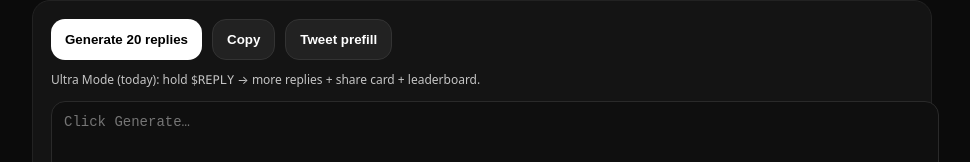
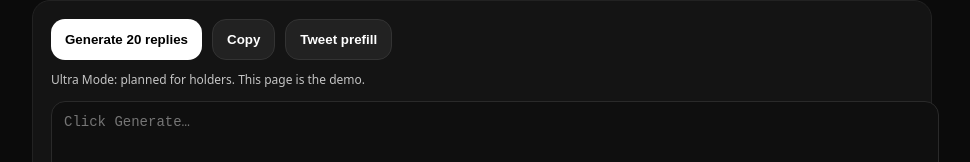
Before and after one commit to Reply-EngineSOL/reply-engine, a plain HTML site: page index.html in a window 1280 px wide. Shown: the part 169-331 px from the top of the page, without its empty margins (158-1128 px from the left). Drawn offline with Linux system fonts and the light colour scheme.

Commit message:
Revise Ultra Mode description in index.html
Updated the description of Ultra Mode in the HTML.

```diff
--- a/index.html
+++ b/index.html
@@ -33,7 +33,8 @@
         <button class="secondary" id="tweet">Tweet prefill</button>
       </div>
       <p class="muted">
-        Ultra Mode (today): hold <span class="mono">$REPLY</span> → more replies + share card + leaderboard.
+        Ultra Mode: planned for holders.
+        This page is the demo.
       </p>
       <textarea id="out" placeholder="Click Generate…"></textarea>
       <p class="muted">
```
